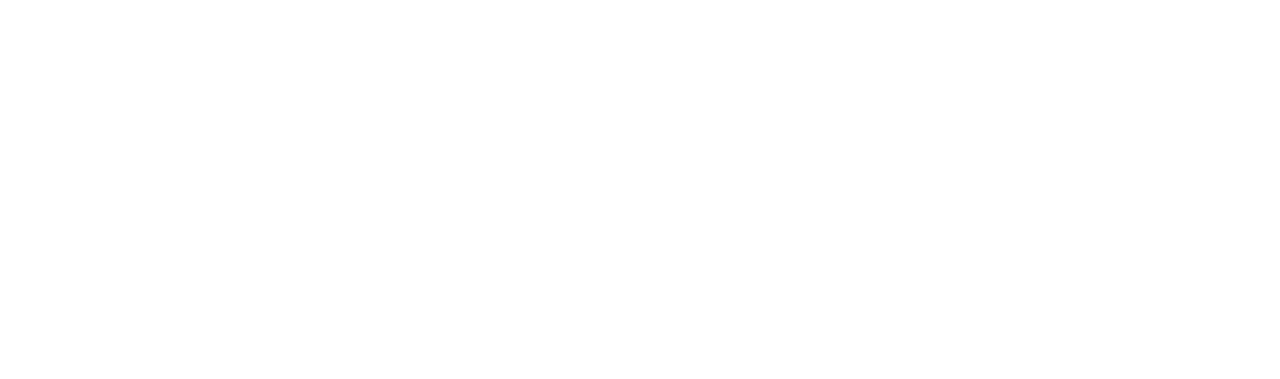
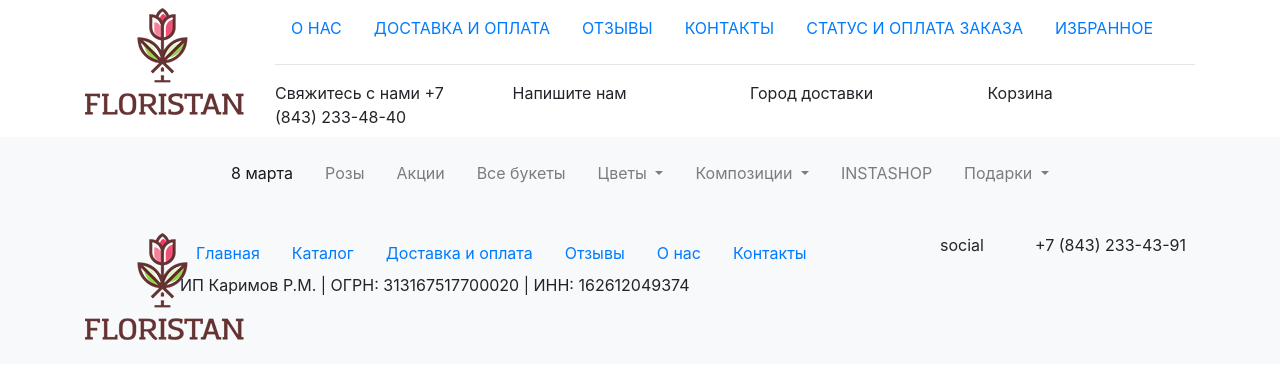
Before and after one commit to Safintim/flower-shop, a Django app: page / in a window 1280 px wide. Before the commit the part shown is empty. Shown: the top 379 px of the page. Run offline with Django 3.2, Linux system fonts and the light colour scheme; some libraries are stand-ins or nearby versions.

Commit message:
Add base header navbar footer

```diff
--- a/templates/base.html
+++ b/templates/base.html
@@ -5,7 +5,7 @@
     <meta charset="utf-8">
     <meta name="viewport" content="width=device-width, initial-scale=1, shrink-to-fit=no">
     <link rel="stylesheet" href="{% static 'css/bootstrap.min.css' %}">
-
+    <link rel="stylesheet" href="{% static 'css/base.css' %}">
     <title>
         {% block title %}
 
@@ -14,11 +14,11 @@
 </head>
 <body>
     {% block header %}
-
+        {% include 'header.html' %}
     {% endblock %}
 
     {% block navbar %}
-
+        {% include 'navbar.html' %}
     {% endblock %}
 
     {% block content %}
@@ -26,7 +26,7 @@
     {% endblock %}
 
     {% block footer %}
-
+        {% include 'footer.html' %}
     {% endblock %}
 
     <script src="{% static 'js/jquery-3.5.1.slim.min.js' %}"></script>
--- /dev/null
+++ b/templates/footer.html
@@ -0,0 +1,48 @@
+{% load static %}
+
+<div class="container-fluid bg-light py-4">
+    <div class="container">
+        <div class="row">
+            <div class="col-1">
+                <img src="{% static 'images/logo.png' %}" alt="logo">
+            </div>
+            <div class="col-8">
+                <div class="row">
+                    <div class="col">
+                        <ul class="nav">
+                            <li class="nav-item">
+                                <a class="nav-link active" href="#">Главная</a>
+                            </li>
+                            <li class="nav-item">
+                                <a class="nav-link" href="#">Каталог</a>
+                            </li>
+                            <li class="nav-item">
+                                <a class="nav-link" href="#">Доставка и оплата</a>
+                            </li>
+                            <li class="nav-item">
+                                <a class="nav-link" href="#">Отзывы</a>
+                            </li>
+                            <li class="nav-item">
+                                <a class="nav-link" href="#">О нас</a>
+                            </li>
+                            <li class="nav-item">
+                                <a class="nav-link" href="#">Контакты</a>
+                            </li>
+                        </ul>
+                    </div>
+                </div>
+                <div class="row justify-content-center">
+                    <div class="col">
+                        ИП Каримов Р.М. | ОГРН: 313167517700020 | ИНН: 162612049374
+                    </div>
+                </div>
+            </div>
+            <div class="col-1">
+                social
+            </div>
+            <div class="col-2">
+                +7 (843) 233-43-91
+            </div>
+        </div>
+    </div>
+</div>
--- /dev/null
+++ b/templates/header.html
@@ -0,0 +1,51 @@
+{% load static %}
+
+<div class="container my-2">
+    <div class="row">
+        <div class="col-2">
+            <img src="{% static 'images/logo.png' %}" alt="logo">
+        </div>
+        <div class="col-10">
+            <div class="row">
+                <div class="col">
+                    <ul class="nav">
+                        <li class="nav-item">
+                            <a class="nav-link active" href="#">О НАС</a>
+                        </li>
+                        <li class="nav-item">
+                            <a class="nav-link" href="#">ДОСТАВКА И ОПЛАТА</a>
+                        </li>
+                        <li class="nav-item">
+                            <a class="nav-link" href="#">ОТЗЫВЫ</a>
+                        </li>
+                        <li class="nav-item">
+                            <a class="nav-link" href="#">КОНТАКТЫ</a>
+                        </li>
+                        <li class="nav-item">
+                            <a class="nav-link" href="#">СТАТУС И ОПЛАТА ЗАКАЗА</a>
+                        </li>
+                        <li class="nav-item">
+                            <a class="nav-link" href="#">ИЗБРАННОЕ</a>
+                        </li>
+                    </ul>
+                </div>
+            </div>
+            <hr>
+            <div class="row justify-content-center">
+                <div class="col-3">
+                    Свяжитесь с нами
+                    +7 (843) 233-48-40
+                </div>
+                <div class="col-3">
+                    Напишите нам
+                </div>
+                <div class="col-3">
+                    Город доставки
+                </div>
+                <div class="col-3">
+                    Корзина
+                </div>
+            </div>
+        </div>
+    </div>
+</div>
--- /dev/null
+++ b/templates/navbar.html
@@ -0,0 +1,58 @@
+<nav class="navbar navbar-expand-lg navbar-light bg-light">
+    <button class="navbar-toggler" type="button" data-toggle="collapse" data-target="#navbarSupportedContent"
+            aria-controls="navbarSupportedContent" aria-expanded="false" aria-label="Toggle navigation">
+        <span class="navbar-toggler-icon"></span>
+    </button>
+
+    <div class="collapse navbar-collapse" id="navbarSupportedContent">
+        <div class="container justify-content-center">
+            <ul class="navbar-nav navbar-expand">
+            <li class="nav-item p-2 active">
+                <a class="nav-link" href="#">8 марта <span class="sr-only">(current)</span></a>
+            </li>
+            <li class="nav-item p-2">
+                <a class="nav-link" href="#">Розы</a>
+            </li>
+            <li class="nav-item p-2">
+                <a class="nav-link" href="#">Акции</a>
+            </li>
+            <li class="nav-item p-2">
+                <a class="nav-link" href="#">Все букеты</a>
+            </li>
+            <li class="nav-item p-2 dropdown">
+                <a class="nav-link dropdown-toggle" href="#" id="navbarDropdown" role="button" data-toggle="dropdown"
+                   aria-haspopup="true" aria-expanded="false">
+                    Цветы
+                </a>
+                <div class="dropdown-menu" aria-labelledby="navbarDropdown">
+                    <a class="dropdown-item" href="#">Лилии</a>
+                    <a class="dropdown-item" href="#">Пионы</a>
+                </div>
+            </li>
+            <li class="nav-item p-2 dropdown">
+                <a class="nav-link dropdown-toggle" href="#" id="navbarDropdown" role="button" data-toggle="dropdown"
+                   aria-haspopup="true" aria-expanded="false">
+                    Композиции
+                </a>
+                <div class="dropdown-menu" aria-labelledby="navbarDropdown">
+                    <a class="dropdown-item" href="#">Шляпные коробки</a>
+                    <a class="dropdown-item" href="#">Цветы в коробках</a>
+                </div>
+            </li>
+            <li class="nav-item p-2">
+                <a class="nav-link" href="#">INSTASHOP</a>
+            </li>
+            <li class="nav-item p-2 dropdown">
+                <a class="nav-link dropdown-toggle" href="#" id="navbarDropdown" role="button" data-toggle="dropdown"
+                   aria-haspopup="true" aria-expanded="false">
+                    Подарки
+                </a>
+                <div class="dropdown-menu" aria-labelledby="navbarDropdown">
+                    <a class="dropdown-item" href="#">Конфеты</a>
+                    <a class="dropdown-item" href="#">Мягкие игрушки</a>
+                </div>
+            </li>
+        </ul>
+        </div>
+    </div>
+</nav>
```
Also changed, not shown: static/css/base.css (added), static/images/logo.png (added).
